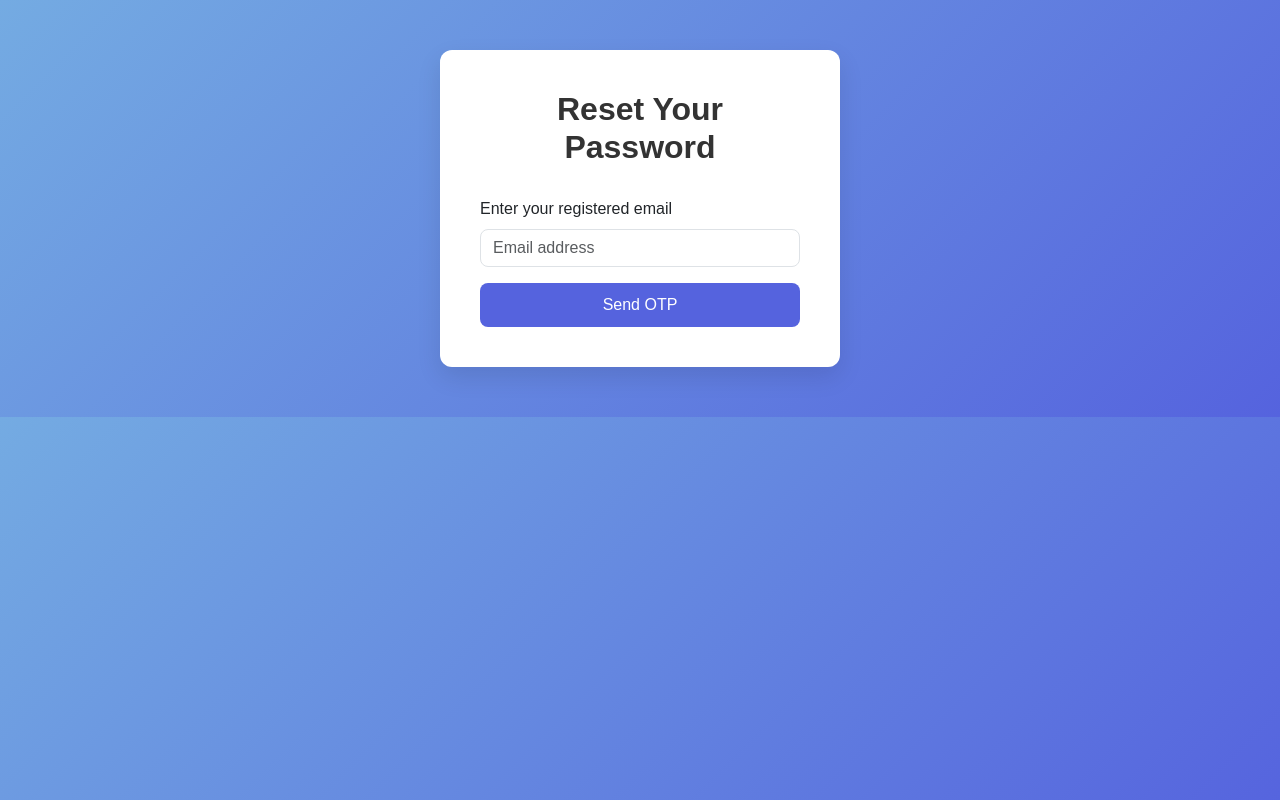
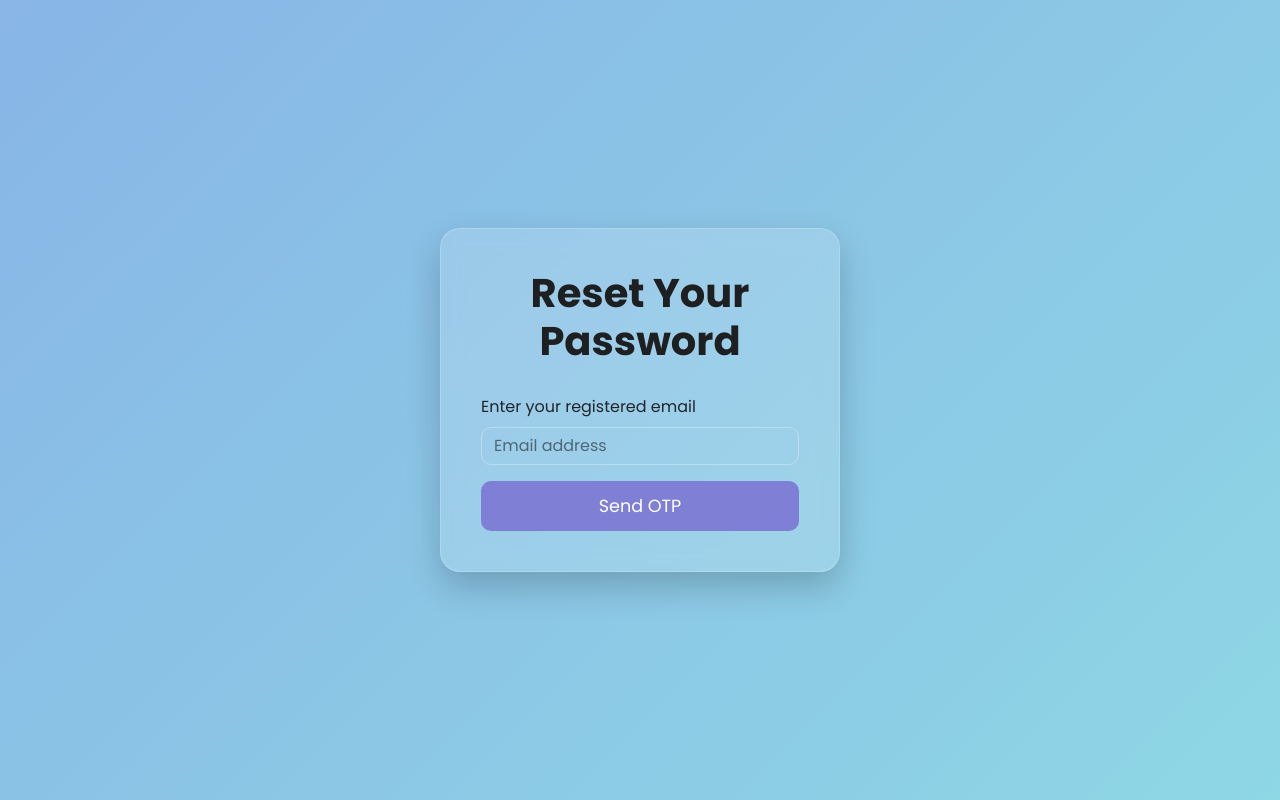
Before and after one commit to RAHULSAINI830/High-Level-Alter, a Flask app: page /reset-password in a window 1280 px wide. Run offline with Flask 2, Linux system fonts and the light colour scheme.

Commit message:
Update reset_password_request.html

```diff
--- a/templates/reset_password_request.html
+++ b/templates/reset_password_request.html
@@ -4,42 +4,92 @@
   <meta charset="UTF-8">
   <meta name="viewport" content="width=device-width, initial-scale=1">
   <title>Reset Password - Request OTP</title>
+  <!-- Google Fonts -->
+  <link href="https://fonts.googleapis.com/css2?family=Poppins:wght@400;600;700&display=swap" rel="stylesheet">
   <!-- Bootstrap CSS -->
   <link href="https://cdn.jsdelivr.net/npm/bootstrap@5.3.3/dist/css/bootstrap.min.css" rel="stylesheet">
   <!-- Animate.css -->
   <link rel="stylesheet" href="https://cdnjs.cloudflare.com/ajax/libs/animate.css/4.1.1/animate.min.css"/>
   <style>
+    :root {
+      --primary-color: #7f7fd5;
+      --secondary-color: #86a8e7;
+      --accent-color: #91eae4;
+      --dark-color: #1d1f20;
+      --card-bg: rgba(255, 255, 255, 0.15);
+    }
+    /* Animated gradient background */
     body {
-      background: linear-gradient(135deg, #74ABE2, #5563DE);
-      font-family: 'Arial', sans-serif;
+      font-family: 'Poppins', sans-serif;
+      margin: 0;
+      height: 100vh;
+      overflow: hidden;
+      background: linear-gradient(135deg, var(--primary-color), var(--secondary-color), var(--accent-color));
+      background-size: 400% 400%;
+      animation: gradientAnimation 15s ease infinite;
+      display: flex;
+      justify-content: center;
+      align-items: center;
     }
+    @keyframes gradientAnimation {
+      0% { background-position: 0% 50%; }
+      50% { background-position: 100% 50%; }
+      100% { background-position: 0% 50%; }
+    }
+    /* Glassmorphism card */
     .reset-container {
+      background: var(--card-bg);
+      backdrop-filter: blur(10px);
+      border-radius: 20px;
+      box-shadow: 0 15px 35px rgba(0, 0, 0, 0.2);
+      padding: 40px;
+      width: 100%;
       max-width: 400px;
-      margin: 50px auto;
-      background: #fff;
-      padding: 40px;
-      border-radius: 12px;
-      box-shadow: 0 10px 25px rgba(0, 0, 0, 0.1);
+      border: 1px solid rgba(255, 255, 255, 0.2);
     }
     .form-title {
-      font-size: 2rem;
+      font-size: 2.5rem;
       font-weight: 700;
       margin-bottom: 30px;
       text-align: center;
-      color: #333;
+      color: var(--dark-color);
     }
     .form-control {
-      border-radius: 8px;
+      border-radius: 10px;
+      background: transparent;
+      border: 1px solid rgba(255, 255, 255, 0.3);
+      color: var(--dark-color);
+      transition: border-color 0.3s, box-shadow 0.3s;
+    }
+    .form-control::placeholder {
+      color: rgba(0, 0, 0, 0.5);
+    }
+    .form-control:focus {
+      border-color: var(--secondary-color);
+      box-shadow: 0 0 10px rgba(134, 168, 231, 0.5);
+      background: transparent;
     }
     .btn-primary {
-      background-color: #5563DE;
+      background-color: var(--primary-color);
       border: none;
-      border-radius: 8px;
-      padding: 10px 20px;
-      transition: background-color 0.3s ease;
+      border-radius: 10px;
+      padding: 12px;
+      font-size: 1.1rem;
+      width: 100%;
+      transition: background-color 0.3s ease, transform 0.2s ease;
     }
     .btn-primary:hover {
-      background-color: #4351b5;
+      background-color: #6a6fc0;
+      transform: translateY(-3px);
+    }
+    @media (max-width: 576px) {
+      .reset-container {
+        margin: 20px;
+        padding: 30px;
+      }
+      .form-title {
+        font-size: 2rem;
+      }
     }
   </style>
 </head>
@@ -51,7 +101,7 @@
         <label for="email" class="form-label">Enter your registered email</label>
         <input type="email" class="form-control" id="email" placeholder="Email address" required>
       </div>
-      <button type="submit" class="btn btn-primary w-100">Send OTP</button>
+      <button type="submit" class="btn btn-primary">Send OTP</button>
     </form>
   </div>
   <script>
```
